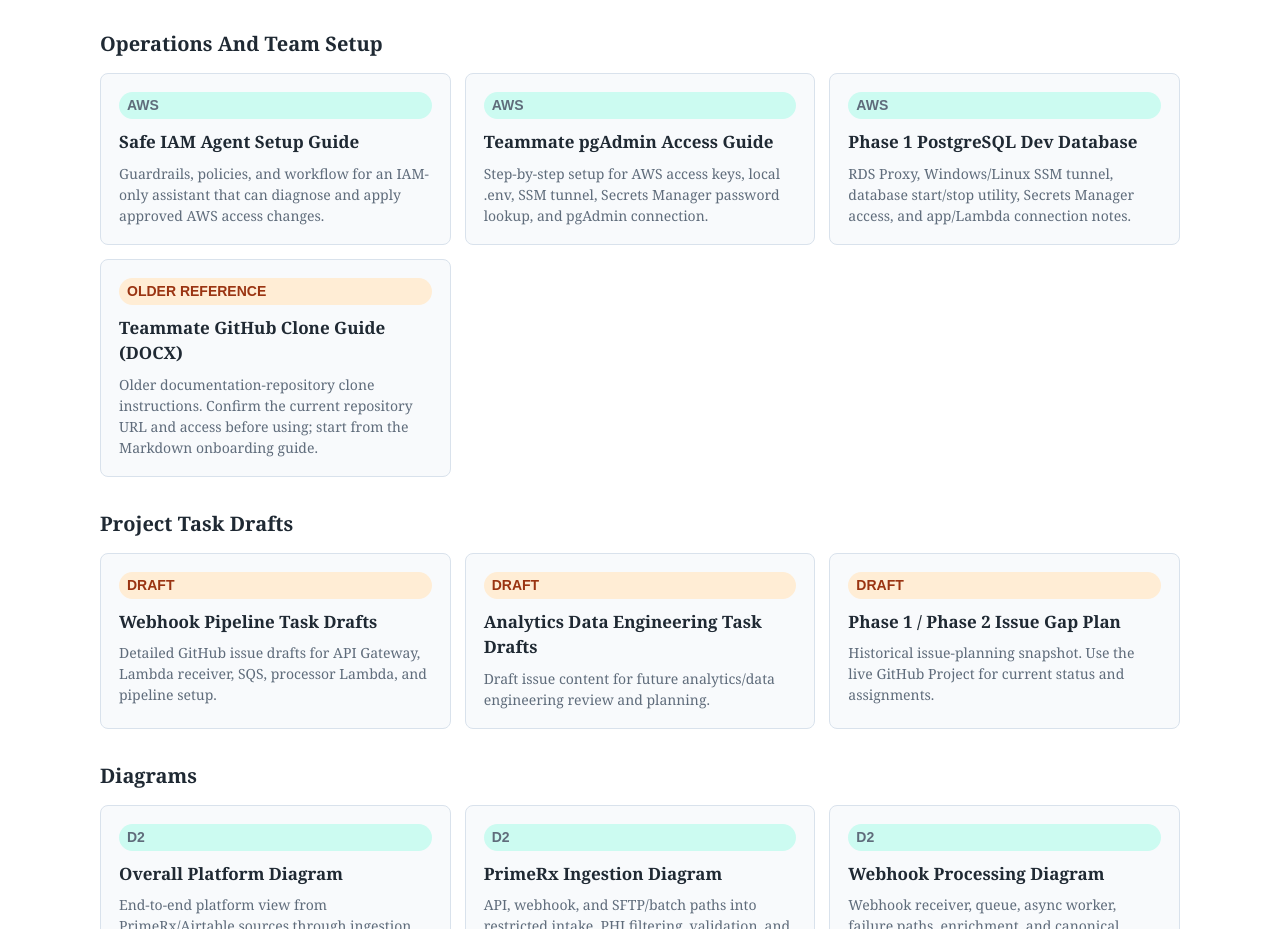
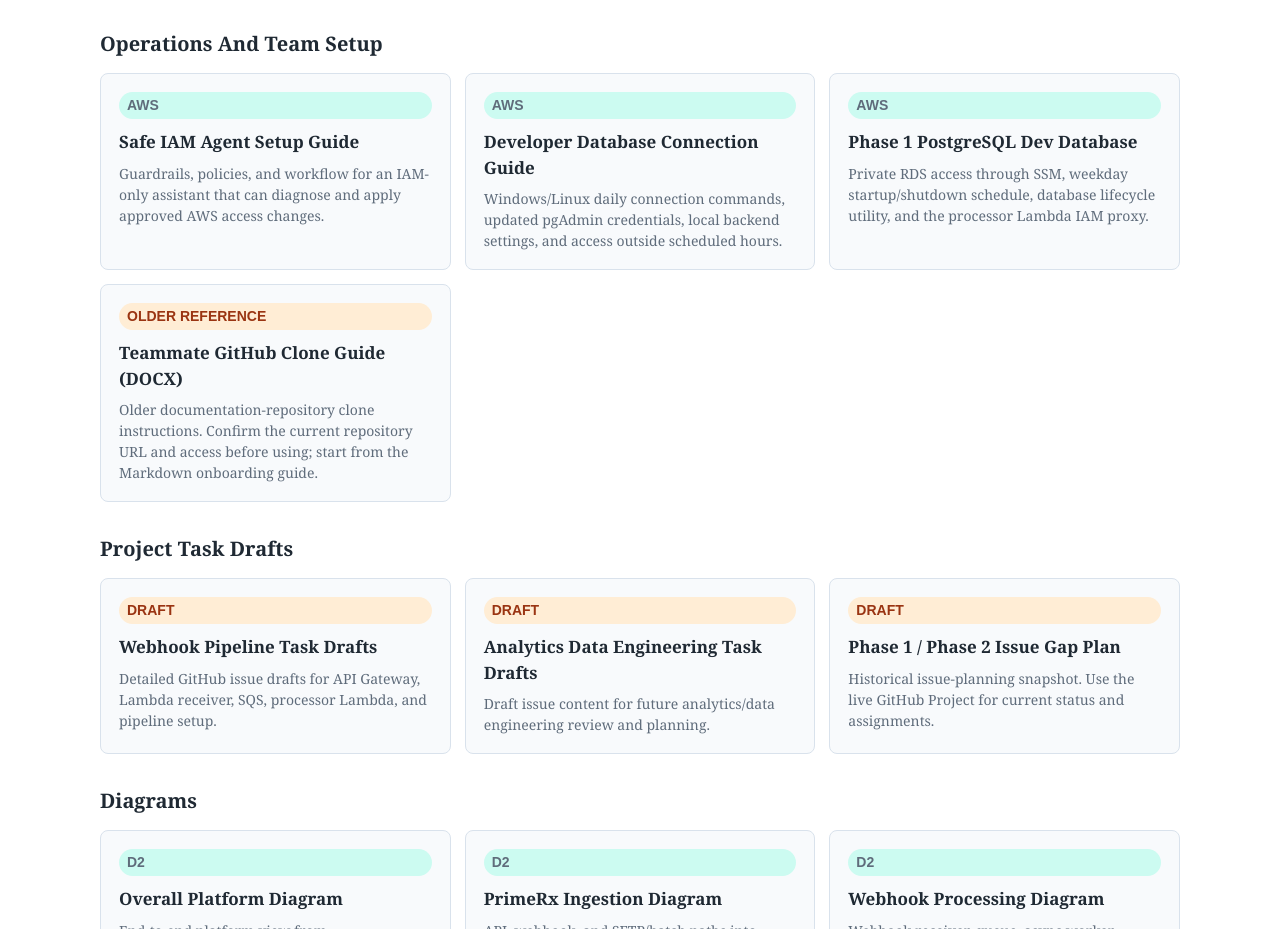
Before and after one commit to analyticalrx/analytical-rx-documentation, a plain HTML site: page index.html in a window 1280 px wide. Shown: the part 3086-4015 px from the top of the page. Drawn offline with Linux system fonts and the light colour scheme.

Commit message:
Clarify daily developer database connections after proxy retirement

```diff
--- a/index.html
+++ b/index.html
@@ -354,13 +354,13 @@
         </a>
         <a class="link-card" href="operations/teammate-rds-pgadmin-access-guide.md">
           <span class="badge">AWS</span>
-          <strong>Teammate pgAdmin Access Guide</strong>
-          <span>Step-by-step setup for AWS access keys, local .env, SSM tunnel, Secrets Manager password lookup, and pgAdmin connection.</span>
+          <strong>Developer Database Connection Guide</strong>
+          <span>Windows/Linux daily connection commands, updated pgAdmin credentials, local backend settings, and access outside scheduled hours.</span>
         </a>
         <a class="link-card" href="operations/phase1-aws-postgres-dev-database.md">
           <span class="badge">AWS</span>
           <strong>Phase 1 PostgreSQL Dev Database</strong>
-          <span>RDS Proxy, Windows/Linux SSM tunnel, database start/stop utility, Secrets Manager access, and app/Lambda connection notes.</span>
+          <span>Private RDS access through SSM, weekday startup/shutdown schedule, database lifecycle utility, and the processor Lambda IAM proxy.</span>
         </a>
         <a class="link-card" href="team-setup/analyticalrx-teammate-setup-guide.docx">
           <span class="badge secondary">Older reference</span>
```
Also changed, not shown: 2 other files.
